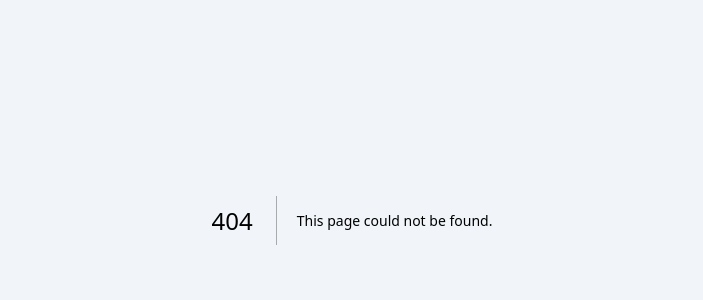
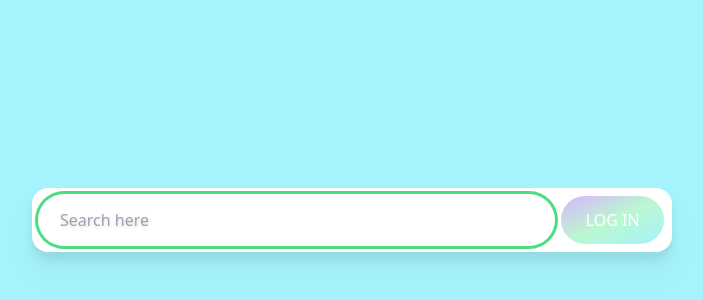
Before and after one commit to jdy8739/NEXT-14-Lecture, a Next.js app: page /home in a window 1280 px wide. Before the commit this address had no page. Shown: the part 180-480 px from the top of the page, without its empty margins (288-991 px from the left). Built offline with nearby package versions, Linux system fonts and the light colour scheme.

Commit message:
note: practice has modifier

```diff
--- /dev/null
+++ b/app/home/page.tsx
@@ -0,0 +1,84 @@
+export default function Home() {
+  return (
+    <main
+      className="
+        w-screen
+        h-screen
+        flex
+        justify-center
+        items-center
+        bg-red-200
+        md:bg-green-200
+        lg:bg-cyan-200"
+    >
+      <div
+        className="
+          p-4
+          md:p-2
+          w-full
+          h-36
+          md:h-16
+          max-w-screen-sm
+          rounded-2xl
+          bg-white
+          drop-shadow-xl
+          flex
+          flex-col
+          md:flex-row
+          justify-between
+          *:outline-none
+          has-[:invalid]:bg-red-100
+          ring
+          ring-transparent
+          transition-shadow
+          has-[:invalid]:ring-red-700"
+      >
+        <input
+          placeholder="Search here"
+          type="email"
+          className="
+              w-full
+              md:w-10/12
+              h-12
+              px-5
+              rounded-full
+              ring
+              ring-transparent
+              ring-offset-2
+              valid:ring-green-400
+              invalid:ring-red-400
+              transition-shadow
+              placeholder:drop-shadow
+              peer"
+        />
+        <div className="hidden text-red-400 peer-invalid:block">
+          Email is required
+        </div>
+        <button
+          className="
+              w-full
+              md:w-2/12 md:ml-2
+              h-10
+              md:h-12
+              rounded-full
+              bg-slate-700
+              text-white
+              uppercase
+              transition-transform
+              peer-valid:bg-gradient-to-tl
+              from-cyan-200
+              via-green-200
+              to-purple-300
+              active:scale-90
+              focus:bg-opacity-30
+              focus:scale-90
+              peer-invalid:bg-slate-200
+              peer-invalid:cursor-not-allowed
+              font-medium"
+        >
+          log in
+        </button>
+      </div>
+    </main>
+  );
+}
```
